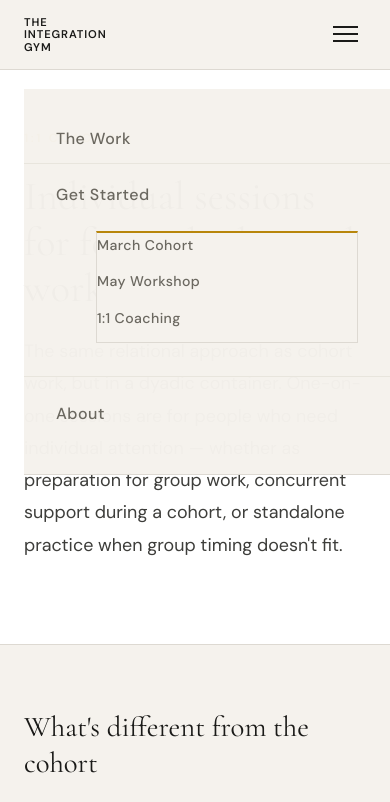
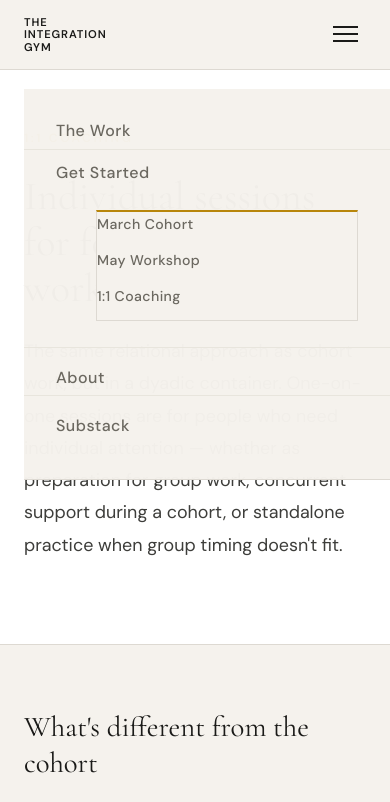
Before and after one commit to DirkFarrell/integrationgym, a plain HTML site: page coaching.html in a window 390 px wide. Both pictures are taken after a click on the button "Open menu". Shown: the top 802 px of the page. Drawn offline with nearby package versions, Linux system fonts and the light colour scheme.

Commit message:
Update coaching.html

```diff
--- a/coaching.html
+++ b/coaching.html
@@ -244,7 +244,7 @@
         align-items: flex-start;
       }
       .nav-center.active { display: flex; }
-      .nav-center li { padding: 0.6rem 2rem; border-bottom: 1px solid #e8e5dd; width: 100%; }
+      .nav-center li { padding: 0.15rem 2rem; border-bottom: 1px solid #e8e5dd; width: 100%; }
       .nav-center li:last-child { border-bottom: none; }
       .nav-center a { font-size: 1rem; line-height: 1.2; }
       .nav-dropdown > a::after { display: none; }
@@ -284,6 +284,7 @@
         </ul>
       </li>
       <li><a href="index.html#about">About</a></li>
+      <li><a href="https://theintegrationgym.substack.com" target="_blank">Substack</a></li>
     </ul>
     <a href="https://calendly.com/dirk-integrationgym/30min" class="nav-cta">Schedule a Call</a>
   </nav>
```
